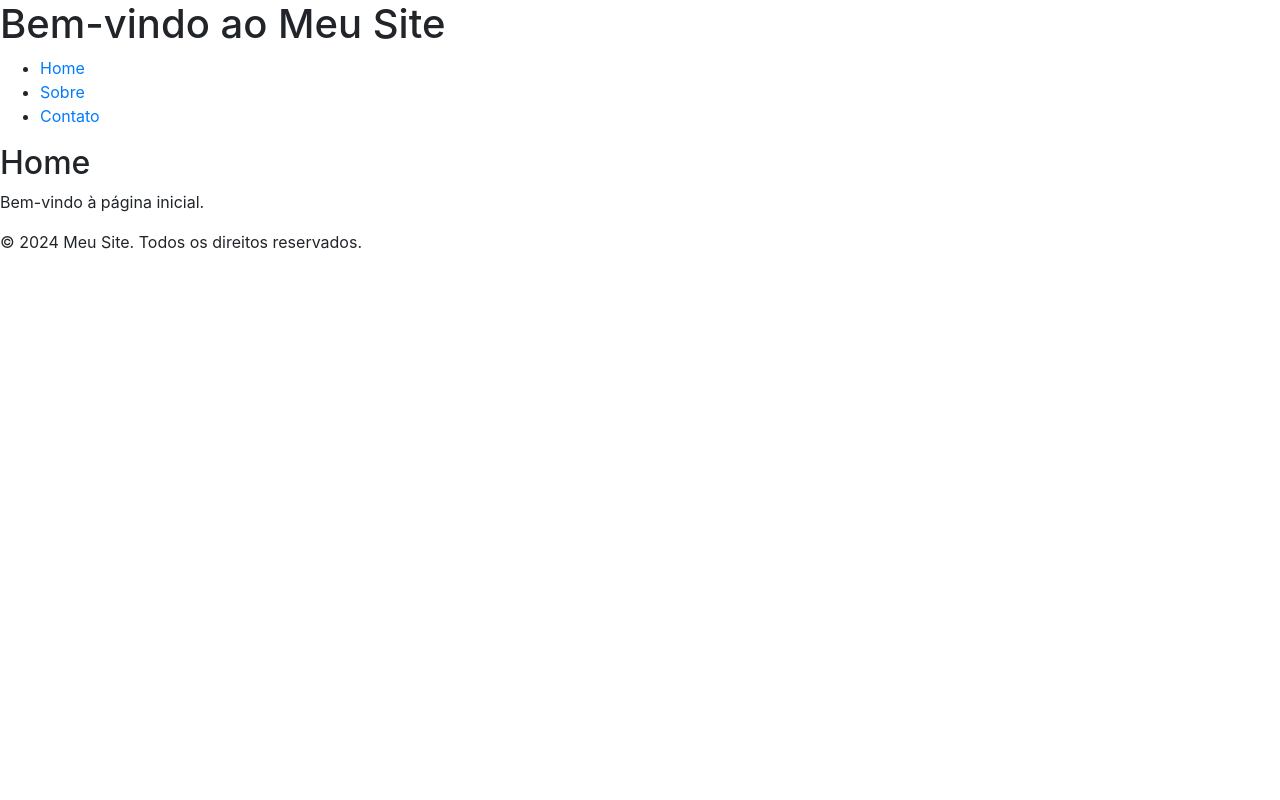
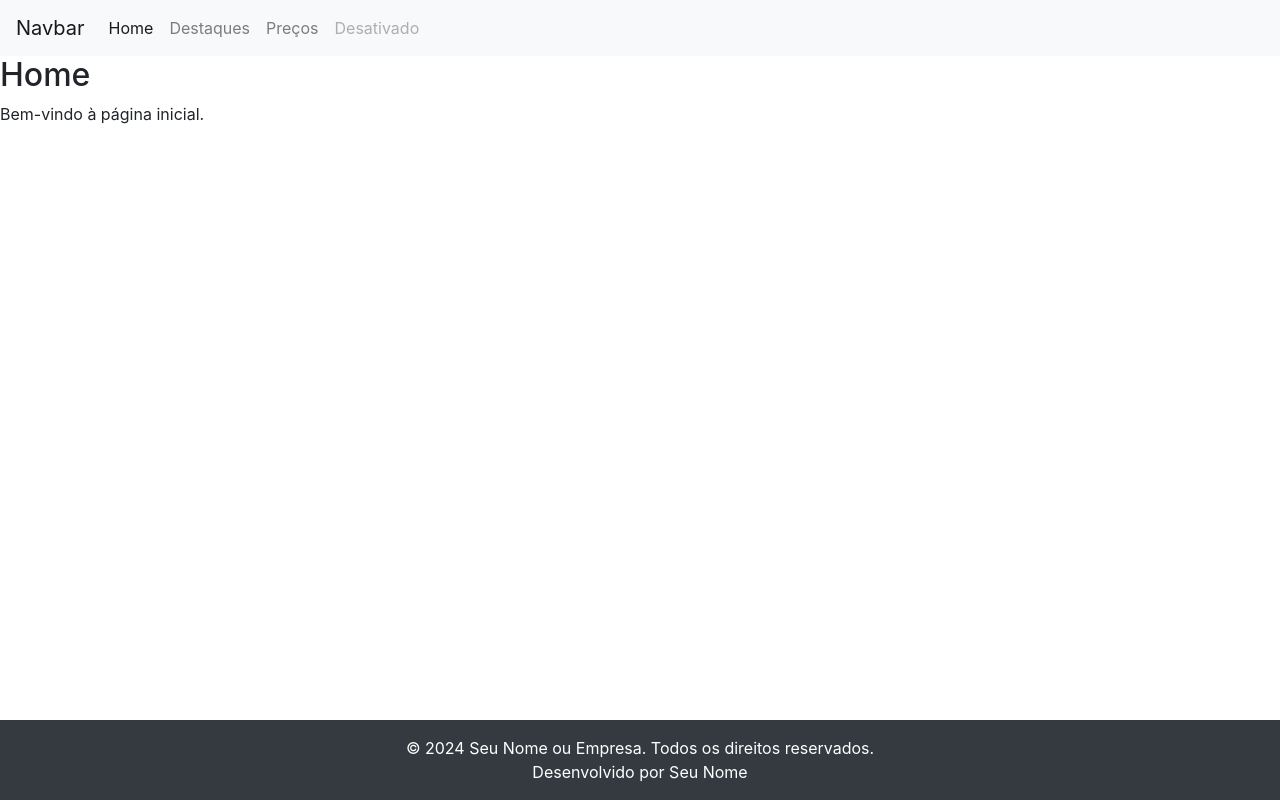
Before and after one commit to marcos-rts/Controle-de-estoque, a PHP site: page / in a window 1280 px wide. Run offline with PHP 8.4, Linux system fonts and the light colour scheme.

Commit message:
update Header and Footer

```diff
--- a/src/views/templates/footer.php
+++ b/src/views/templates/footer.php
@@ -1,5 +1,9 @@
-<footer>
-        <p>&copy; 2024 Meu Site. Todos os direitos reservados.</p>
-    </footer>
+<footer class="bg-dark text-white text-center py-3 fixed-bottom">
+    <div class="container">
+        <p class="mb-0">&copy; 2024 Seu Nome ou Empresa. Todos os direitos reservados.</p>
+        <p class="mb-0">Desenvolvido por <a href="https://github.com/seu-usuario" class="text-white">Seu Nome</a></p>
+    </div>
+</footer>
 </body>
+
 </html>
--- a/src/views/templates/header.php
+++ b/src/views/templates/header.php
@@ -1,5 +1,6 @@
 <!DOCTYPE html>
 <html lang="en">
+
 <head>
     <meta charset="UTF-8">
     <meta name="viewport" content="width=device-width, initial-scale=1.0">
@@ -8,14 +9,29 @@
     <link rel="stylesheet" href="./assets/css/bootstrap.min.css"> <!-- Adicione seu CSS aqui -->
 
 </head>
+
 <body>
     <header>
-        <h1>Bem-vindo ao Meu Site</h1>
+        <!-- <h1>Bem-vindo ao Meu Site</h1>
         <nav>
             <ul>
                 <li><a href="index.php">Home</a></li>
                 <li><a href="about.php">Sobre</a></li>
                 <li><a href="contact.php">Contato</a></li>
             </ul>
+        </nav> -->
+        <nav class="navbar navbar-expand-lg navbar-light bg-light">
+            <a class="navbar-brand" href="#">Navbar</a>
+            <button class="navbar-toggler" type="button" data-toggle="collapse" data-target="#navbarNavAltMarkup" aria-controls="navbarNavAltMarkup" aria-expanded="false" aria-label="Alterna navegação">
+                <span class="navbar-toggler-icon"></span>
+            </button>
+            <div class="collapse navbar-collapse" id="navbarNavAltMarkup">
+                <div class="navbar-nav">
+                    <a class="nav-item nav-link active" href="#">Home <span class="sr-only">(Página atual)</span></a>
+                    <a class="nav-item nav-link" href="#">Destaques</a>
+                    <a class="nav-item nav-link" href="#">Preços</a>
+                    <a class="nav-item nav-link disabled" href="#">Desativado</a>
+                </div>
+            </div>
         </nav>
     </header>
```
